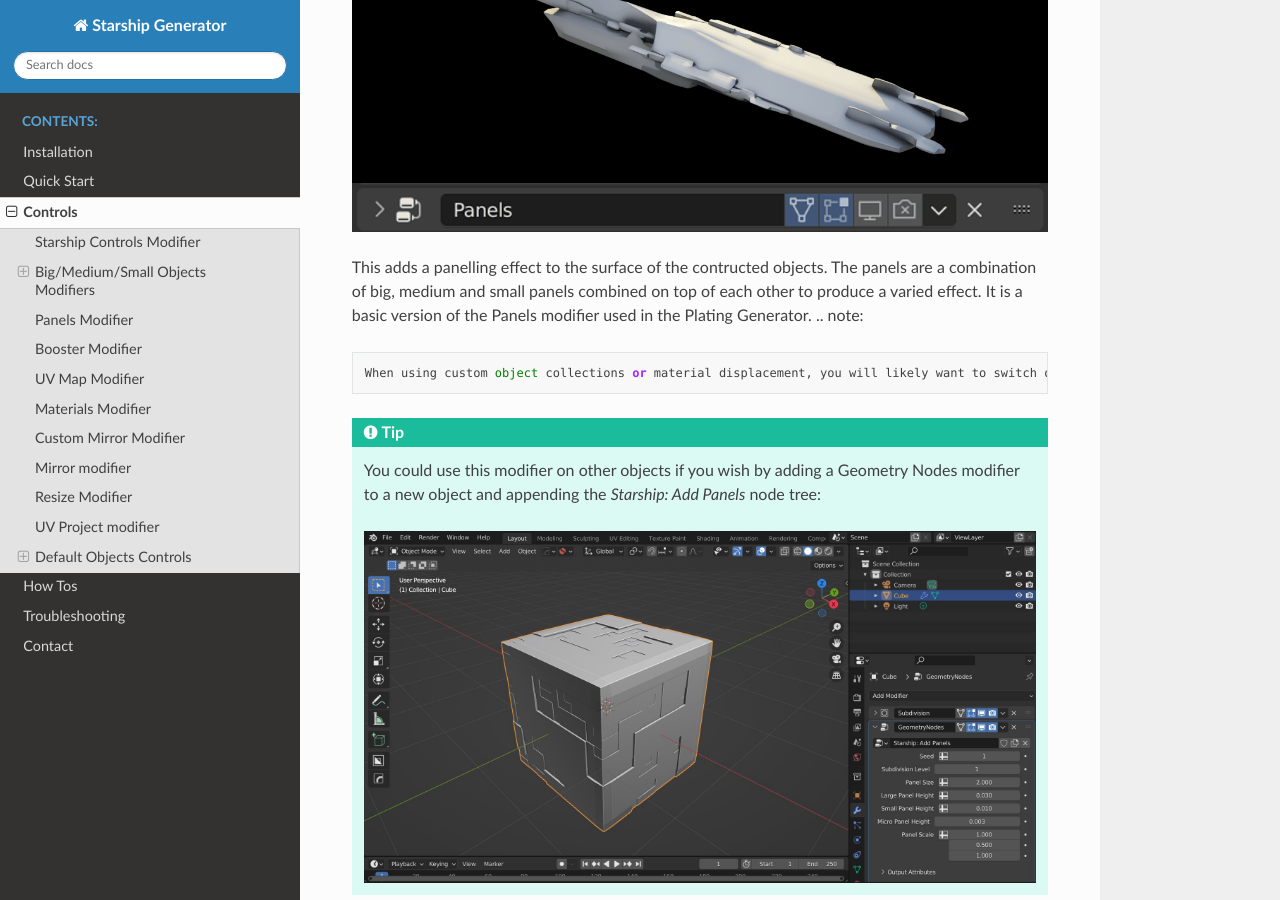
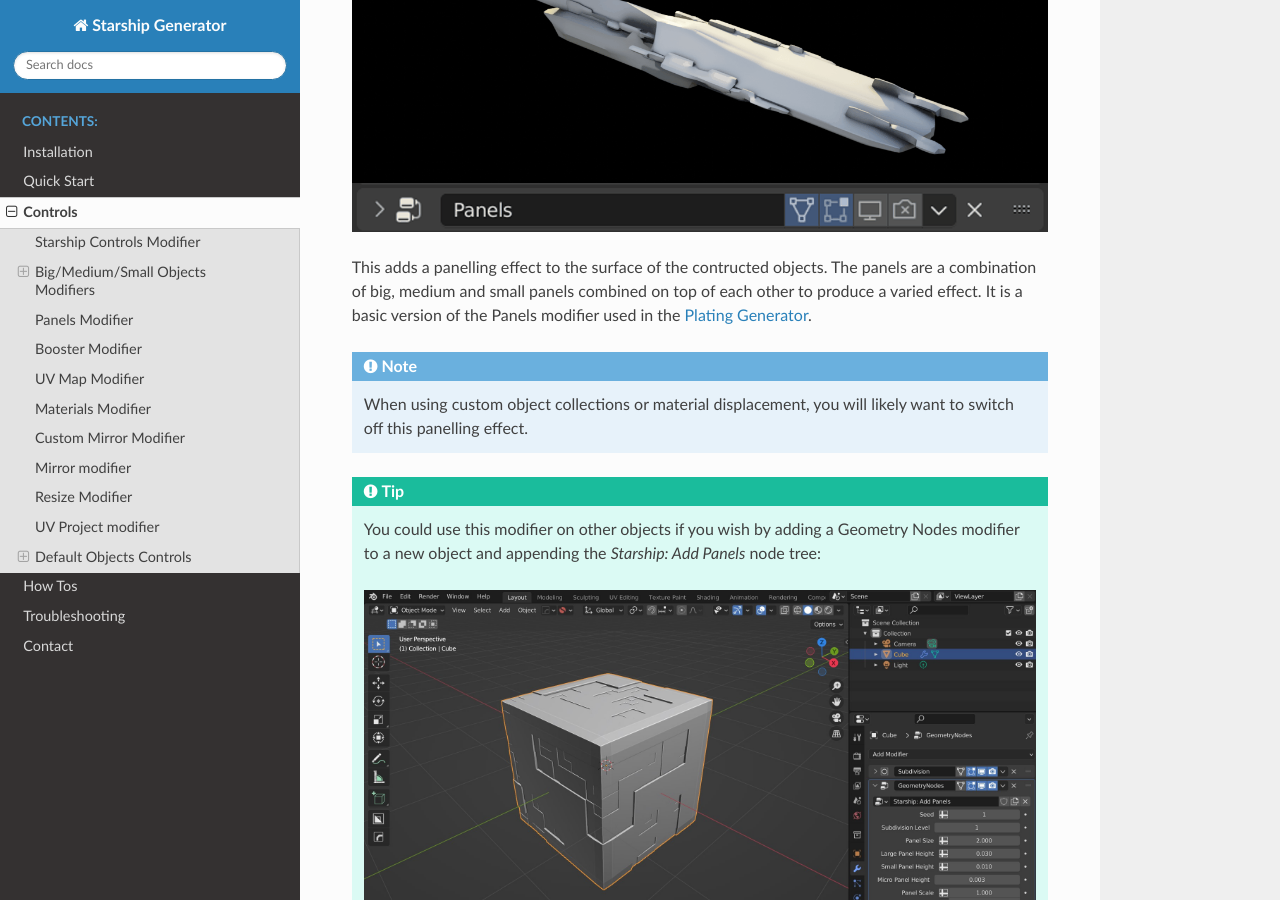
Before and after one commit to mkingsnorth/starship_generator_docs, a Sphinx documentation site: the page built from docs/controls.rst, in a window 1280 px wide and 900 px high, scrolled down 3911 px. Built offline with Sphinx 7.4.7 and the Read the Docs theme 3.1.0, drawn with Linux system fonts in a browser that asks for light colours; part of the change alters nothing that is shown.

```diff
--- a/docs/controls.rst
+++ b/docs/controls.rst
@@ -99,7 +99,13 @@ Panels Modifier
 
 .. image:: images/panelling_effect.gif
 
-This adds a panelling effect to the surface of the contructed objects.  The panels are a combination of big, medium and small panels combined on top of each other to produce a varied effect. It is a basic version of the Panels modifier used in the Plating Generator.
+This adds a panelling effect to the surface of the contructed objects.  The panels are a combination of big, medium and small panels combined on top of each other to produce a varied effect. It is a basic version of the Panels modifier used in the |plating_generator|.
+
+
+.. |plating_generator| raw:: html
+
+   <a href="https://blendermarket.com/products/plating-generator" target="_blank">Plating Generator</a>
+
 .. note::
 
     When using custom object collections or material displacement, you will likely want to switch off this panelling effect.
```
